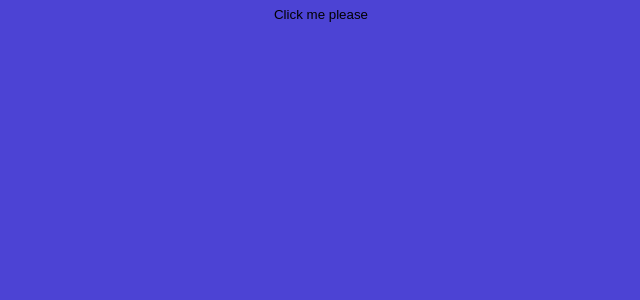
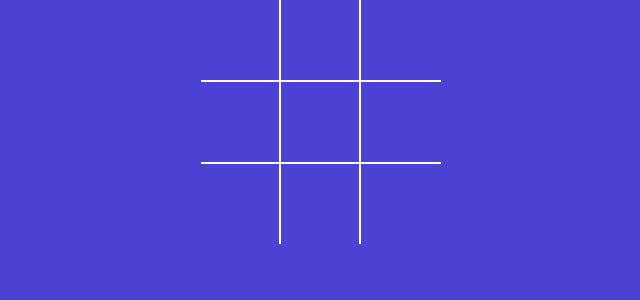
Before and after one commit to Pankaj-Chadda/Tic-Tac-Toe, a React (Vite) app: page / in a window 1280 px wide. Shown: the top 300 px of the page, without its empty margins (319-959 px from the left). Built offline with nearby package versions, Linux system fonts and the light colour scheme.

Commit message:
display X when clicking on a square

```diff
--- a/src/App.jsx
+++ b/src/App.jsx
@@ -4,15 +4,7 @@ import './styles.scss';
 function App() {
   return (
     <div className="app">
-      <div>
-        <button
-          onClick={() => {
-            console.log('hello');
-          }}
-        >
-          Click me please
-        </button>
-      </div>
+      <Board />
     </div>
   );
 }
--- a/src/components/Board.jsx
+++ b/src/components/Board.jsx
@@ -1,21 +1,43 @@
+import { useState } from 'react';
 import Square from './Square';
 const Board = () => {
+  const [squares, setSquares] = useState(Array(9).fill(null));
+
+  const handleSquareClick = clickedPosition => {
+    setSquares(currentSquares => {
+      return currentSquares.map((squareValue, position) => {
+        if (clickedPosition === position) {
+          return 'X';
+        }
+        return squareValue;
+      });
+    });
+  };
+
+  const renderSquare = position => {
+    return (
+      <Square
+        value={squares[position]}
+        onClick={() => handleSquareClick(position)}
+      />
+    );
+  };
   return (
     <div className="board">
       <div className="board-row">
-        <Square value={0} />
-        <Square value={1} />
-        <Square value={2} />
+        {renderSquare(0)}
+        {renderSquare(1)}
+        {renderSquare(2)}
       </div>
       <div className="board-row">
-        <Square value={3} />
-        <Square value={4} />
-        <Square value={5} />
+        {renderSquare(3)}
+        {renderSquare(4)}
+        {renderSquare(5)}
       </div>
       <div className="board-row">
-        <Square value={6} />
-        <Square value={7} />
-        <Square value={8} />
+        {renderSquare(6)}
+        {renderSquare(7)}
+        {renderSquare(8)}
       </div>
     </div>
   );
--- a/src/components/Square.jsx
+++ b/src/components/Square.jsx
@@ -1,6 +1,6 @@
-const Square = ({ value }) => {
+const Square = ({ value, onClick }) => {
   return (
-    <button type="button" className="square">
+    <button type="button" className="square" onClick={onClick}>
       {value}
     </button>
   );
```
Also changed, not shown: .eslintrc.cjs (deleted).
